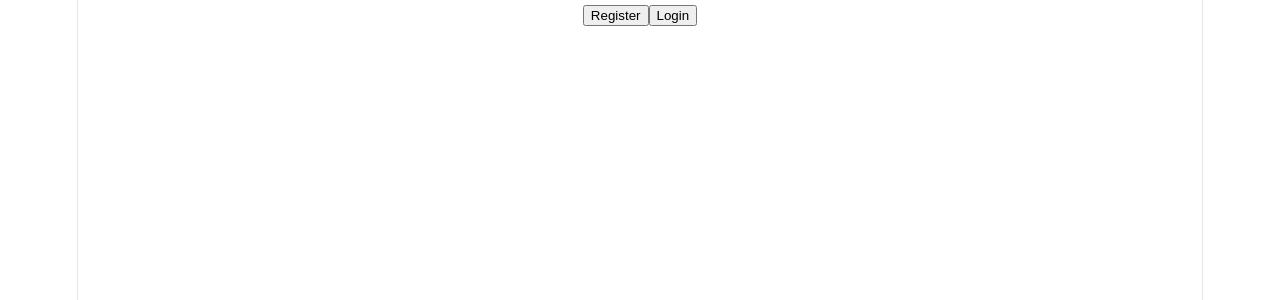
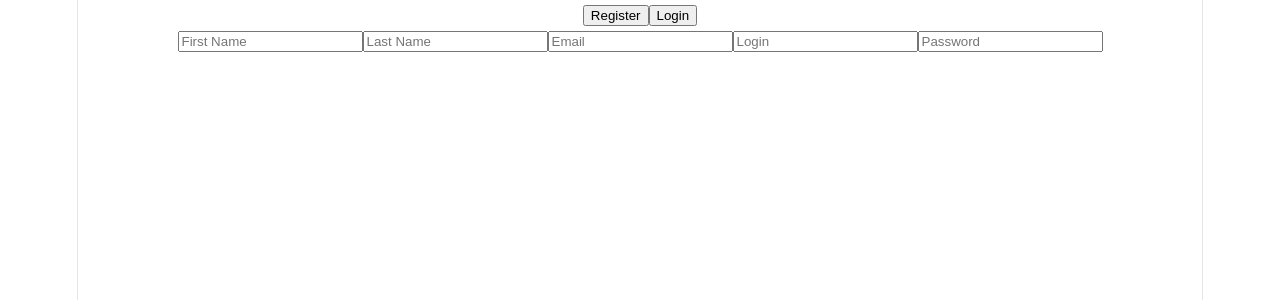
Before and after one commit to ethnlin0-netizen/gym4life, a React (Vite) app in the folder client/: page / in a window 1280 px wide. Shown: the top 300 px of the page. Built offline with nearby package versions, Linux system fonts and the light colour scheme.

Commit message:
added return statements for login + register

```diff
--- a/client/src/components/Login.tsx
+++ b/client/src/components/Login.tsx
@@ -30,7 +30,22 @@ function Login() {
 
     return (
         <div>
-
+            <form onSubmit={handleSubmit}>
+                <input
+                    type="text"
+                    placeholder="Login"
+                    value={login}
+                    onChange={(e) => setLogin(e.target.value)}
+                />
+                <input
+                    type="text"
+                    placeholder="Password"
+                    value={password}
+                    onChange={(e) => setPassword(e.target.value)}
+                />
+                <button type="submit">Login</button>
+            </form>
+            {message && <p>{message}</p>}
         </div>
     )
 }
--- a/client/src/components/Register.tsx
+++ b/client/src/components/Register.tsx
@@ -58,7 +58,39 @@ function Register() {
 
     return (
         <div>
-
+            <form onSubmit={handleSubmit}>
+                <input
+                    type="text"
+                    placeholder="First Name"
+                    value={firstName}
+                    onChange={(e) => setFirstName(e.target.value)}
+                />
+                <input
+                    type="text"
+                    placeholder="Last Name"
+                    value={lastName}
+                    onChange={(e) => setLastName(e.target.value)}
+                />
+                <input
+                    type="text"
+                    placeholder="Email"
+                    value={email}
+                    onChange={(e) => setEmail(e.target.value)}
+                />
+                <input
+                    type="text"
+                    placeholder="Login"
+                    value={login}
+                    onChange={(e) => setLogin(e.target.value)}
+                />
+                <input
+                    type="text"
+                    placeholder="Password"
+                    value={password}
+                    onChange={(e) => setPassword(e.target.value)}
+                />
+            </form>
+            {message && <p>Message</p>}
         </div>
     )
 }
```
